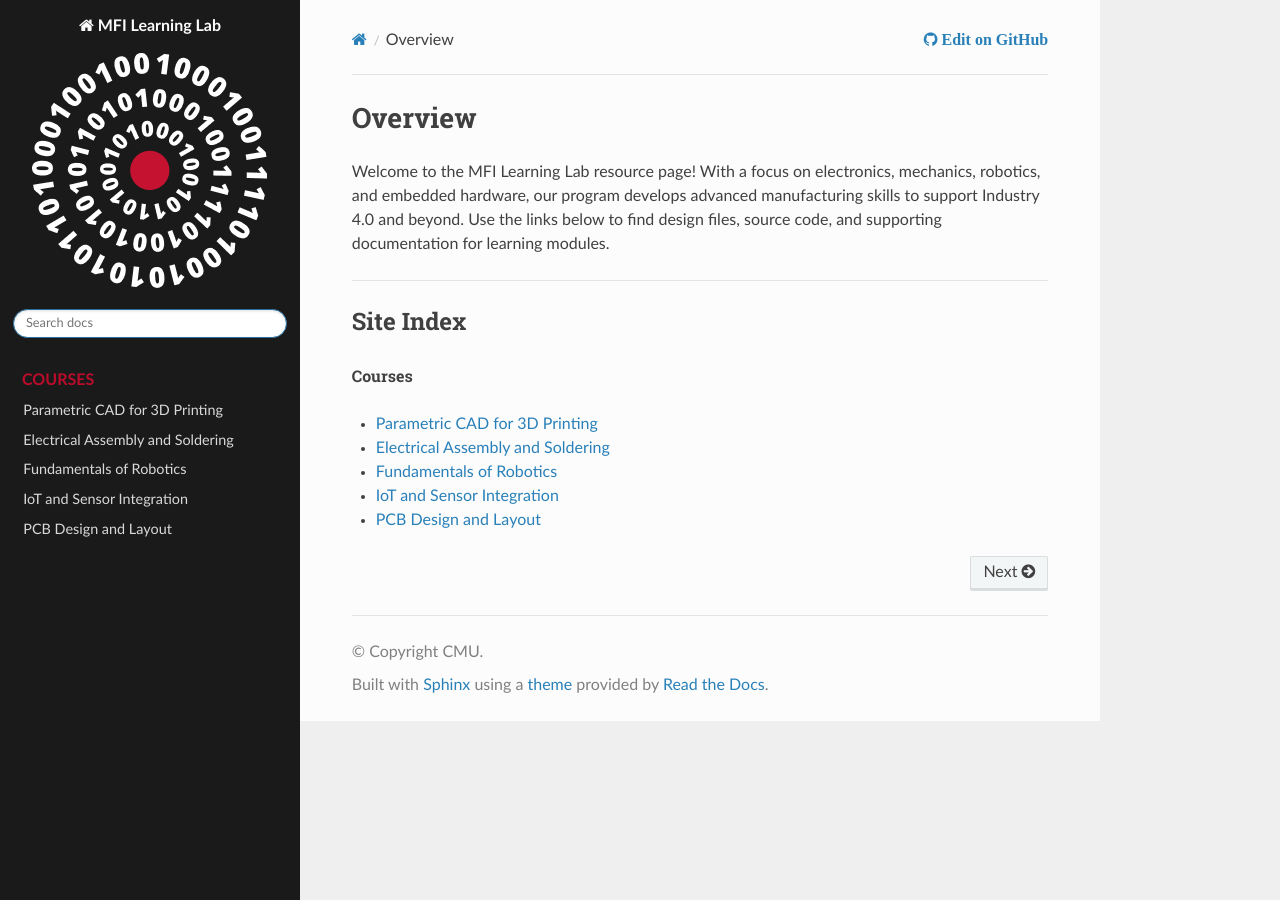
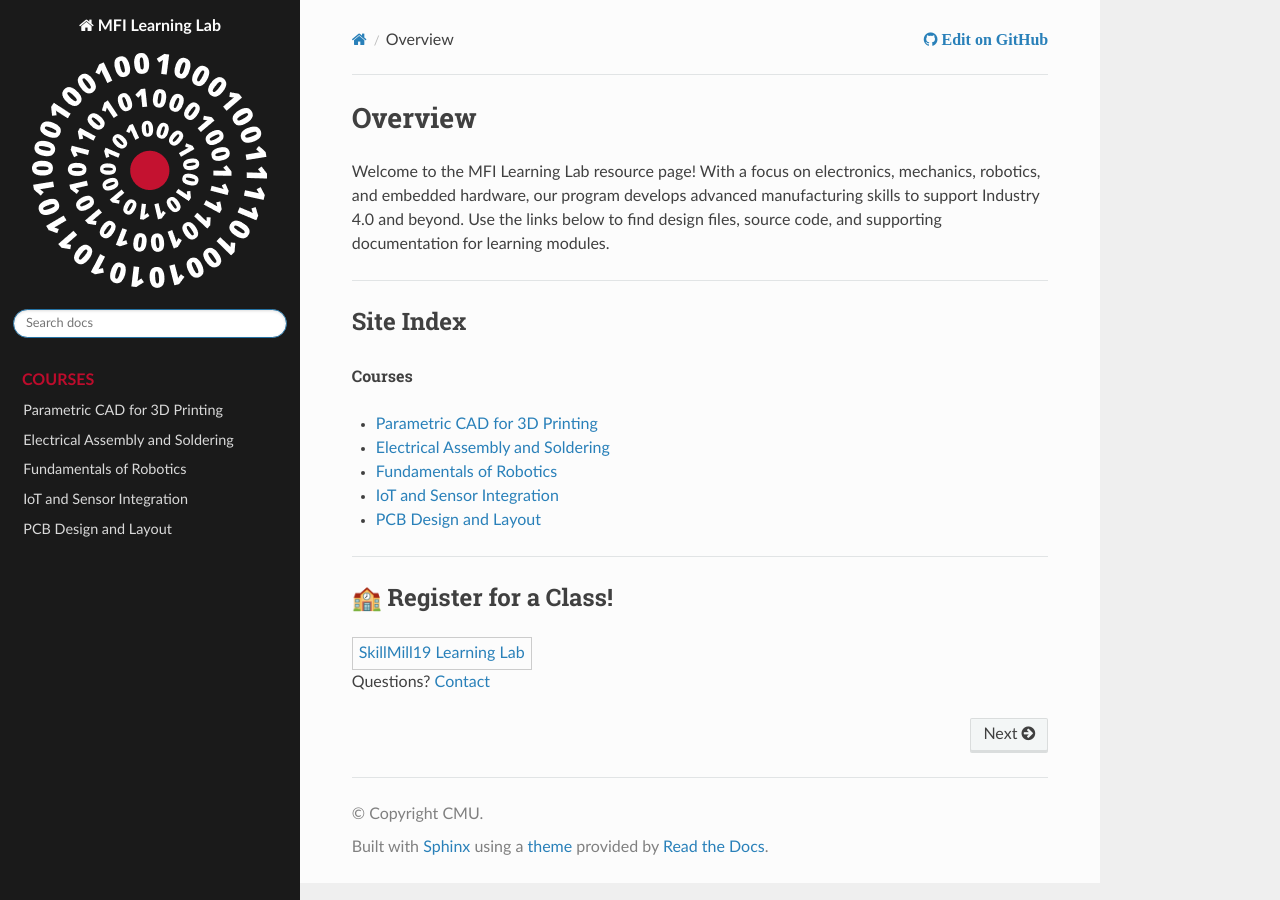
Before and after one commit to cmu-mfi/learninglab, a Sphinx documentation site: the page built from doc/index.md, in a window 1280 px wide. Built offline with Sphinx 7.4.7 and the Read the Docs theme 3.1.0, drawn with Linux system fonts in a browser that asks for light colours.

Commit message:
hyplinks for skill19 added

````diff
--- a/doc/index.md
+++ b/doc/index.md
@@ -17,3 +17,13 @@ courses/fund_robotics.md
 courses/iot.md
 courses/pcb.md
 ```
+
+***
+## 🏫 Register for a Class!
+
+<div style="border:1px solid #ccc; padding:6px; display:inline-block;">
+  <a href="https://landing.catalystconnection.org/skillmill19-learning-lab">SkillMill19 Learning Lab</a>
+</div>
+<br>
+
+Questions? [Contact](mailto:rbates@andrew.cmu.edu)
````
Also changed, not shown: doc/courses/cad_for_3dp.md (+1 -1 lines), doc/courses/robotics/rover.md (+7 -0 lines).
